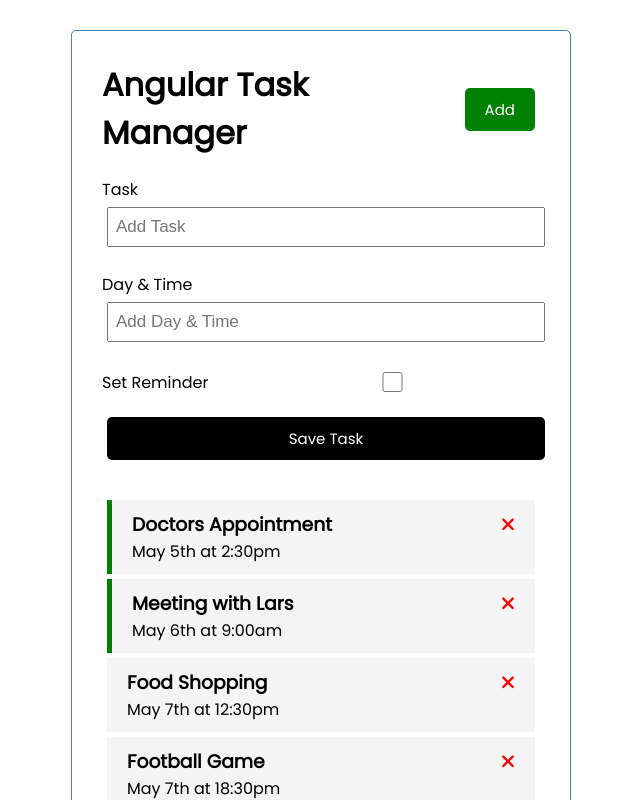
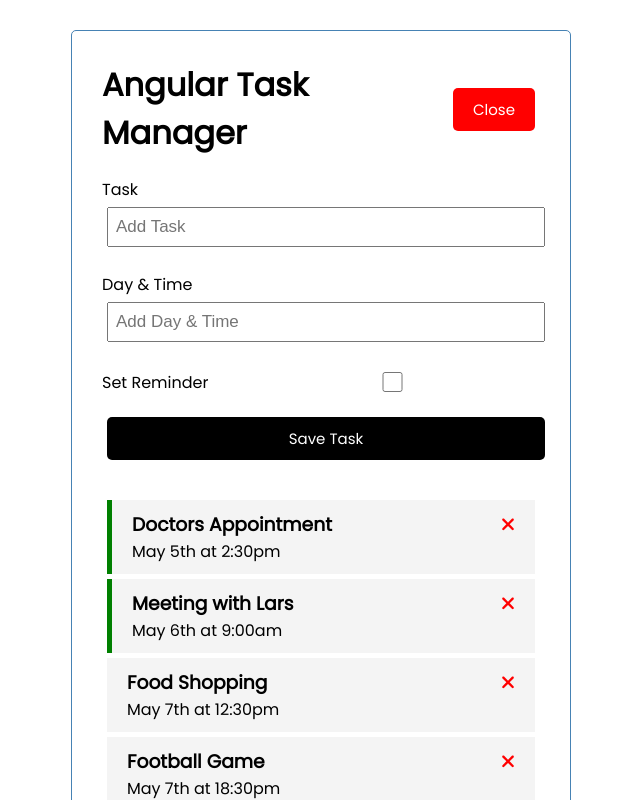
Before and after one commit to Robbie-Corcoran/angular-task-manager, an Angular app in the folder angular-task-manager/: page / in a window 1280 px wide. Both pictures are taken after a click on the button "Add". Shown: the top 800 px of the page, without its empty margins (319-959 px from the left). Built offline with nearby package versions, Linux system fonts and the light colour scheme; data requests are answered from the project's data file.

Commit message:
Toggle form and UI Service setup

```diff
--- a/angular-task-manager/src/app/components/add-task/add-task.component.html
+++ b/angular-task-manager/src/app/components/add-task/add-task.component.html
@@ -1,4 +1,4 @@
-<form class="add-form" (ngSubmit)="onSubmit()">
+<form *ngIf="showAddTask" class="add-form" (ngSubmit)="onSubmit()">
     <div class="form-control">
         <label for="text">Task</label>
         <input type="text" name="name" [(ngModel)]="name" id="name" placeholder="Add Task">
--- a/angular-task-manager/src/app/components/add-task/add-task.component.ts
+++ b/angular-task-manager/src/app/components/add-task/add-task.component.ts
@@ -1,11 +1,14 @@
 import { Component, Output, EventEmitter } from '@angular/core';
 import { FormsModule } from '@angular/forms';
+import { NgIf } from '@angular/common';
 import { Task } from '../../Task';
+import { UiService } from '../../services/ui.service';
+import { Subscription } from 'rxjs';
 
 @Component({
   selector: 'app-add-task',
   standalone: true,
-  imports: [FormsModule],
+  imports: [FormsModule, NgIf],
   templateUrl: './add-task.component.html',
   styleUrl: './add-task.component.scss'
 })
@@ -15,6 +18,14 @@
   name!: string;
   day!: string;
   reminder: boolean = false;
+  subscription!: Subscription;
+  showAddTask!: boolean;
+
+  constructor(private uiService: UiService) {
+    this.subscription = this.uiService
+    .onToggle()
+    .subscribe((value) => (this.showAddTask = value));
+  }
 
   onSubmit() {
 
--- a/angular-task-manager/src/app/components/header/header.component.html
+++ b/angular-task-manager/src/app/components/header/header.component.html
@@ -1,4 +1,8 @@
 <header>
     <h1>{{ title }}</h1>
-    <app-button color="green" text="Add" (clicked)="toggleAddTask()"></app-button>
+    <app-button
+        color="{{showAddTask ? 'red' : 'green'}}"
+        text="{{showAddTask ? 'Close' : 'Add'}}"
+        (clicked)="toggleAddTask()"
+    ></app-button>
 </header>
--- a/angular-task-manager/src/app/components/header/header.component.ts
+++ b/angular-task-manager/src/app/components/header/header.component.ts
@@ -1,5 +1,7 @@
 import { Component } from '@angular/core';
 import { ButtonComponent } from '../button/button.component';
+import { UiService } from '../../services/ui.service';
+import { Subscription } from 'rxjs';
 
 @Component({
   selector: 'app-header',
@@ -10,8 +12,16 @@
 })
 export class HeaderComponent {
   title: string = 'Angular Task Manager';
+  showAddTask!: boolean;
+  subscription!: Subscription;
+
+  constructor(private uiService: UiService) {
+    this.subscription = this.uiService
+      .onToggle()
+      .subscribe((value) => (this.showAddTask = value));
+  };
 
   toggleAddTask() {
-    alert('Toggle add task');
+    this.uiService.toggleAddTask();
   }
 }
--- a/angular-task-manager/src/app/components/tasks/tasks.component.ts
+++ b/angular-task-manager/src/app/components/tasks/tasks.component.ts
@@ -2,7 +2,7 @@
 import { TaskItemComponent } from '../task-item/task-item.component';
 import { AddTaskComponent } from '../add-task/add-task.component';
 import { NgFor } from '@angular/common';
-import { TaskService } from '../../sevices/task.service';
+import { TaskService } from '../../services/task.service';
 import { Task } from '../../Task';
 
 @Component({
--- /dev/null
+++ b/angular-task-manager/src/app/services/ui.service.ts
@@ -0,0 +1,22 @@
+import { Injectable } from '@angular/core';
+import { Observable, Subject } from 'rxjs';
+
+@Injectable({
+  providedIn: 'root'
+})
+export class UiService {
+
+  constructor() { }
+
+  private showAddTask: boolean = false;
+  private subject = new Subject<boolean>();
+
+  toggleAddTask(): void {
+    this.showAddTask = !this.showAddTask;
+    this.subject.next(this.showAddTask);
+  }
+
+  onToggle(): Observable<boolean> {
+    return this.subject.asObservable();
+  }
+}
```
Also changed, not shown: angular-task-manager/src/app/services/task.service.ts (renamed from angular-task-manager/src/app/sevices/task.service.ts), 2 other files (tests, documents, lock files or other folders).
